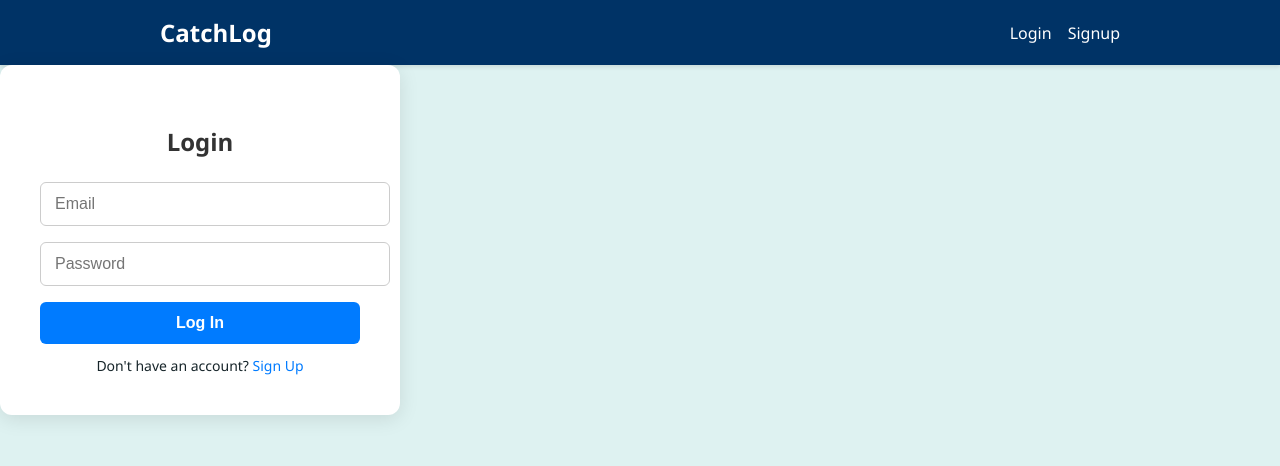
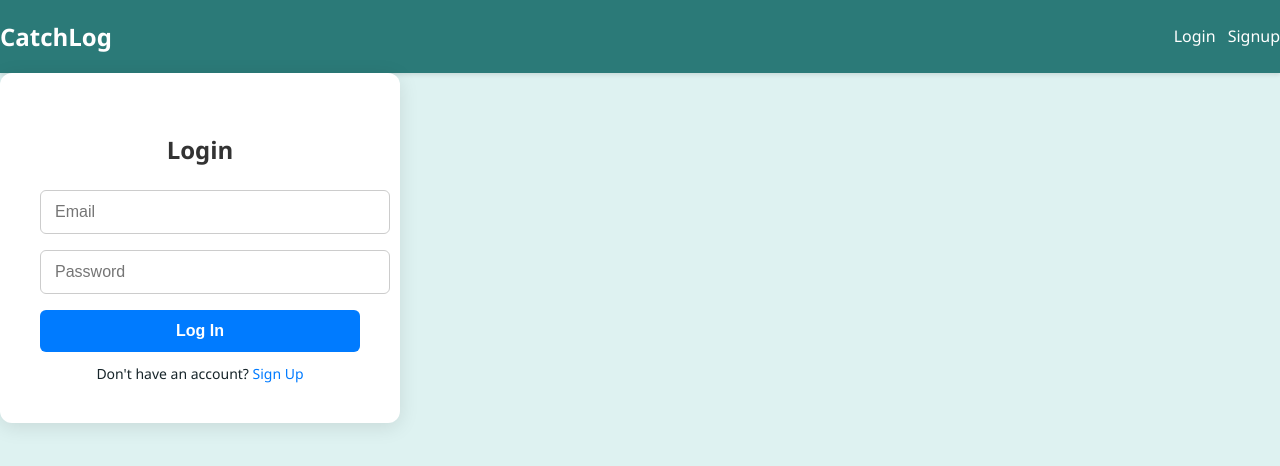
Before and after one commit to Whytebread/ITWEB400, a React (Create React App) app in the folder catchlog/: page /login in a window 1280 px wide. Shown: the top 466 px of the page. Built offline with nearby package versions, Linux system fonts and the light colour scheme; no server answers.

Commit message:
Made cosmetic changes to navbar and removed the header so there was not a duplicate logo

```diff
--- a/catchlog/src/App.css
+++ b/catchlog/src/App.css
@@ -1,22 +1,20 @@
 /* Navbar */
 
 .navbar {
-  background-color: #003366;
+  background-color: rgb(43, 122, 120);
   color: white;
-  padding: 1rem;
+  padding: 10px, 20px;
   box-shadow: 0 2px 4px rgba(0, 0, 0, 0.1);
 }
 
 .navbar-container {
-  max-width: 960px;
-  margin: 0 auto;
   display: flex;
   justify-content: space-between;
   align-items: center;
+  flex-wrap: wrap;
 }
 
 .navbar-logo {
-  font-size: 1.5rem;
   font-weight: bold;
   color: white;
   text-decoration: none;
@@ -24,31 +22,49 @@
 
 .navbar-links {
   display: flex;
-  gap: 1rem;
+  gap: 12px;
   align-items: center;
 }
 
-.navbar-link {
+
+.navbar-link:hover {
+  text-decoration: underline;
+  background-color: rgba(255, 255, 255, 0.3);
+}
+
+.navbar-link,
+.navbar-user,
+.navbar-button {
   color: white;
+  background: none;
+  border: none;
+  font-size: 1rem;
+  cursor: pointer;
   text-decoration: none;
 }
 
-.navbar-link:hover {
-  text-decoration: underline;
+.navbar-button {
+  padding: 6px 12px;
+  border-radius: 4px;
+  background-color: rgba(255, 255, 255, 0.15);
+  transition: background-color 0.2s ease;
 }
 
-.navbar-user {
-  margin-right: 1rem;
+.new-trip-button {
+  background-color: "#3AAFA9";
+    color: "white";
+    border: "none";
+    padding: "10px 20px";
+    border-radius: "8px";
+    font-size: "16px";
+    cursor: "pointer"
 }
 
-.navbar-button {
-  background-color: #cc0000;
-  color: white;
-  border: none;
-  padding: 0.4rem 0.8rem;
-  border-radius: 4px;
-  cursor: pointer;
+.logout-button {
+  border: 1px solid white;
 }
+
+
 
 .navbar-button:hover {
   background-color: #aa0000;
--- a/catchlog/src/Components/NavBar.jsx
+++ b/catchlog/src/Components/NavBar.jsx
@@ -14,27 +14,27 @@ const NavBar = () => {
   return (
     <nav className="navbar">
       <div className="navbar-container">
-        <Link to="/" className="navbar-logo">CatchLog</Link>
+        <Link to="/" className="navbar-logo"><h1>CatchLog</h1></Link>
 
-        <div className="navbar-links">
-          {user ? (
-            <>
-              <span className="navbar-user">Welcome, {user.email}</span>
-              <button onClick={handleLogout} className="navbar-button">
-                Logout
-              </button>
-            </>
-          ) : (
-            <>
-              <Link to="/login" className="navbar-link">Login</Link>
-              <Link to="/signup" className="navbar-link">Signup</Link>
-            </>
-          )}
-        </div>
+        {user && (
+          <div className="navbar-links">
+            <span className="navbar-user">Welcome, {user.email}</span>
+            <Link to="/add" className="navbar-button new-trip-button">+ New Trip</Link>
+            <button onClick={handleLogout} className="navbar-button logout-button">Logout</button>
+          </div>
+        )}
+
+        {!user && (
+          <div className="navbar-links">
+            <Link to="/login" className="navbar-link">Login</Link>
+            <Link to="/signup" className="navbar-link">Signup</Link>
+          </div>
+        )}
       </div>
     </nav>
   );
 };
 
 
+
 export default NavBar;
--- a/catchlog/src/Pages/Dashboard.jsx
+++ b/catchlog/src/Pages/Dashboard.jsx
@@ -86,15 +86,6 @@ function Dashboard({ trips, setTrips }) {
 
   return (
     <div style={{ backgroundColor: "#DEF2F1", minHeight: "100vh" }}>
-
-      <header style={headerStyle}>
-        <div style={headerContentStyle}>
-          <h1 style={titleStyle}>CatchLog</h1>
-          <Link to="/add">
-            <button style={addButtonStyle}>+ New Trip</button>
-          </Link>
-        </div>
-      </header>
 
       {/* If no trips are logged, a display reflects this */}
       {trips.length === 0 ? (
```
